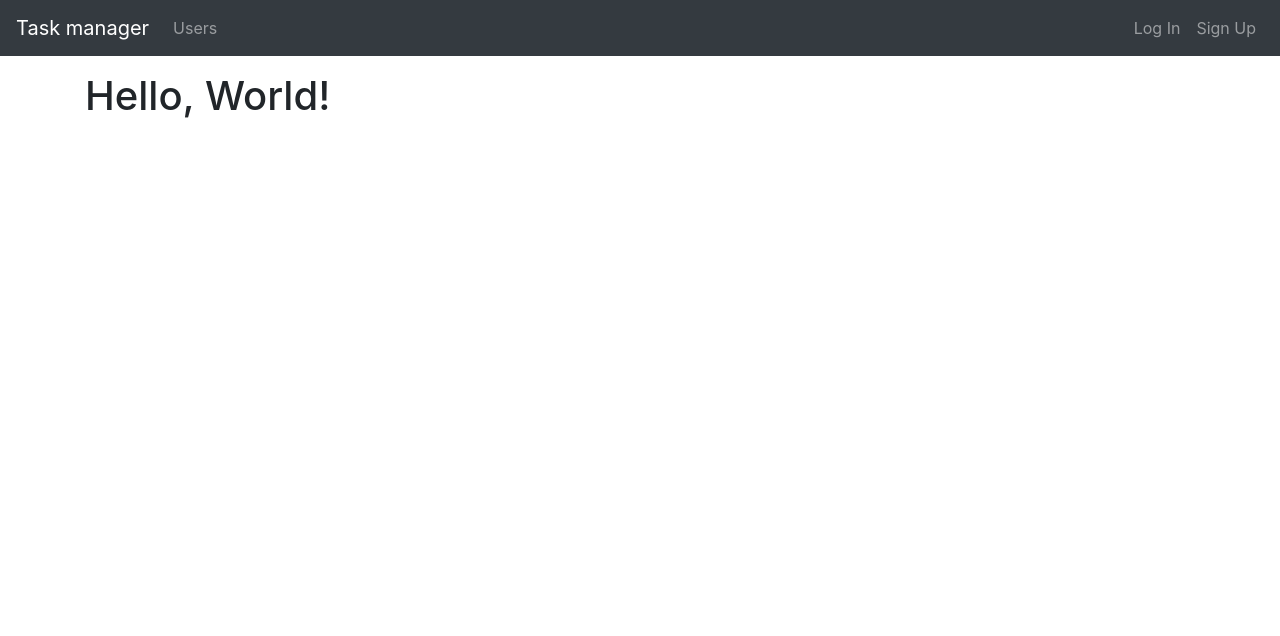
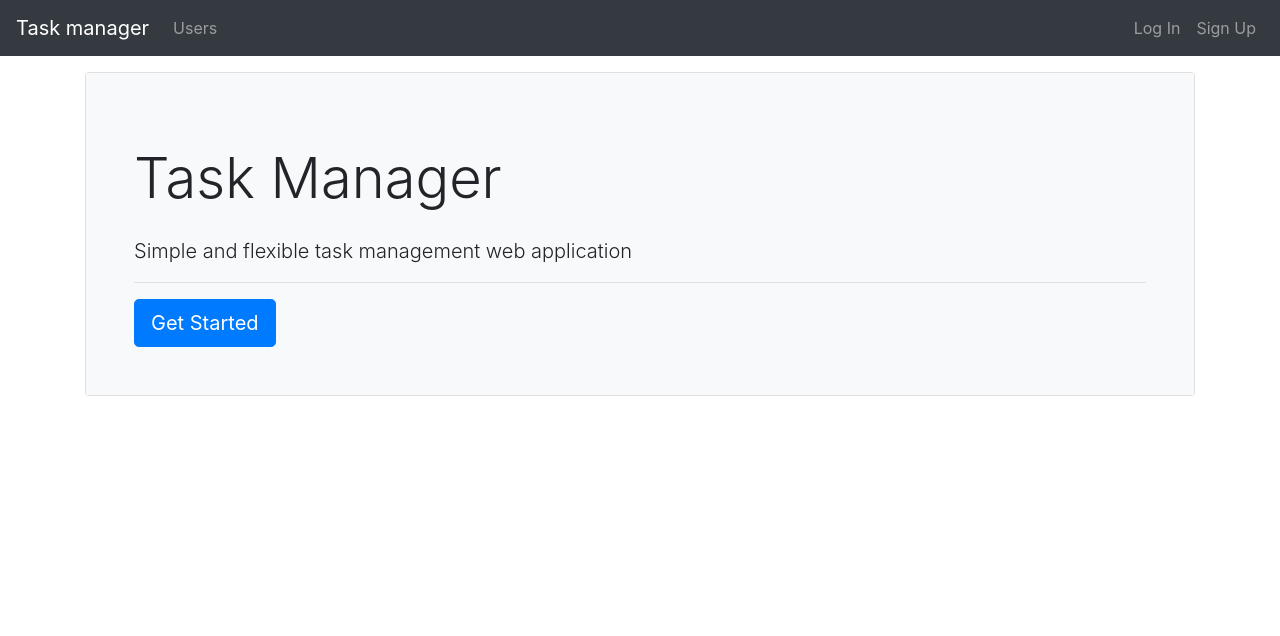
Before and after one commit to ivnvxd/python-project-52, a Django app: page / in a window 1280 px wide. Shown: the top 636 px of the page. Run offline with Django 4.2, Linux system fonts and the light colour scheme; some libraries are stand-ins or nearby versions.

Commit message:
change home page

```diff
--- a/task_manager/templates/index.html
+++ b/task_manager/templates/index.html
@@ -1,11 +1,27 @@
 {% extends 'base.html' %}
 
+{% load bootstrap4 %}
 {% load i18n %}
 
-{% block title %}
-    Менеджер задач
-{% endblock %}
+{% block title %} {% trans 'Task Manager' %}{% endblock %}
 
 {% block content %}
-<h1>{% trans "Hello, World!" %}</h1>
+    <div class="card">
+        <div class="card-body p-5 bg-light">
+            <h1 class="my-4 display-4">{% trans 'Task Manager' %}</h1>
+            <p class="lead">{% trans 'Simple and flexible task management web application' %}</p>
+
+            <hr>
+
+            {% if user.is_authenticated %}
+                <a class="btn btn-primary btn-lg" href="{% url 'tasks' %}">
+            {% else %}
+                <a class="btn btn-primary btn-lg" href="{% url 'login' %}">
+            {% endif %}
+
+            {% trans 'Get Started' %}
+            </a>
+
+        </div>
+    </div>
 {% endblock %}
--- a/task_manager/tests.py
+++ b/task_manager/tests.py
@@ -23,7 +23,7 @@ class HomePageTestCase(HomeTestCase):
 
         self.assertEqual(response.status_code, 200)
         self.assertTemplateUsed(response, template_name='index.html')
-        self.assertContains(response, _('Hello, World!'), status_code=200)
+        self.assertContains(response, _('Task Manager'), status_code=200)
 
     def test_header_links_logged_in(self) -> None:
         self.client.force_login(self.user)
```
